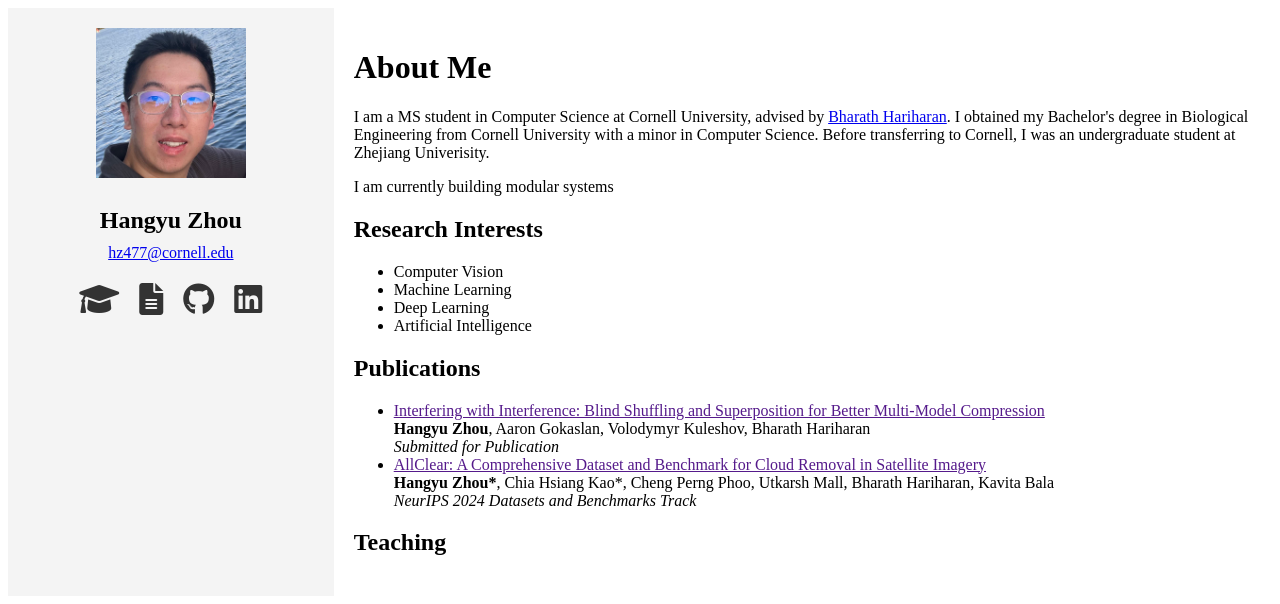
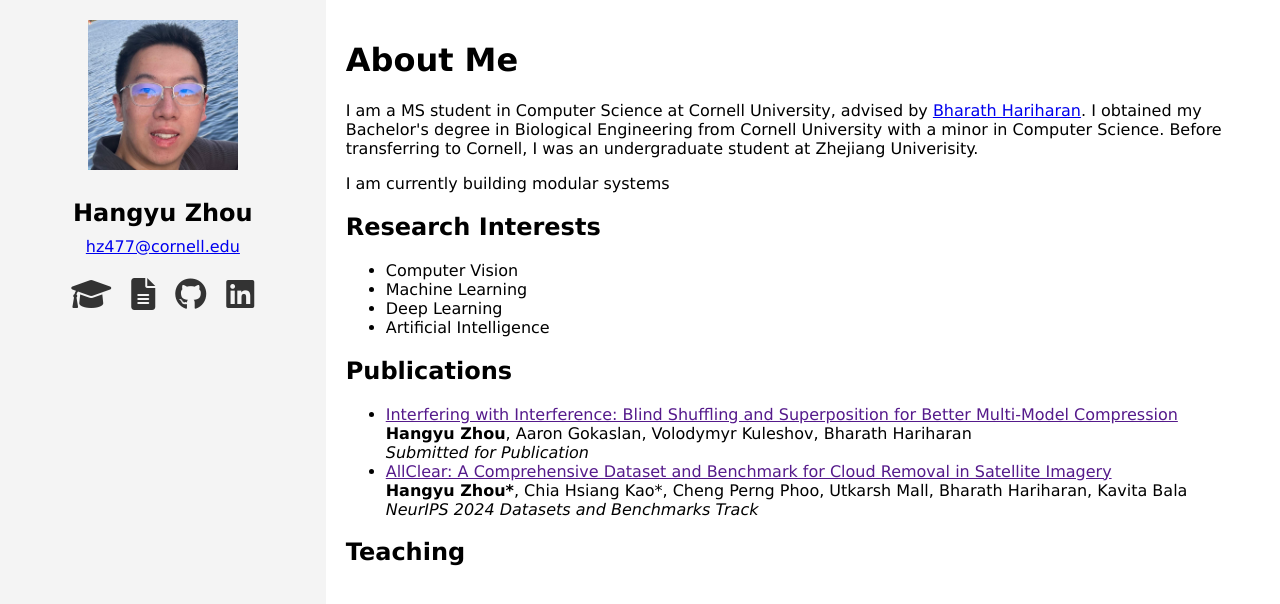
Before and after one commit to Zhou-Hangyu/Zhou-Hangyu.github.io, a plain HTML site: page index.html in a window 1280 px wide. Drawn offline with Linux system fonts and the light colour scheme.

Commit message:
change font

```diff
--- a/index.html
+++ b/index.html
@@ -15,13 +15,17 @@
       padding: 0;
     } */
     body {
-
+      font-family: Verdana, sans-serif;
+      /* Ensure Verdana is applied */
+      font-size: 16px;
       width: 100%;
       height: 100%;
       display: flex;
       justify-content: center;
       align-items: center;
       flex-direction: column;
+      margin: 0;
+      padding: 0;
     }
 
     .container {
@@ -85,7 +89,6 @@
       /* Ensure icons take the same size as defined for the parent */
     }
 
-
     .right-column {
       width: 75%;
       padding: 20px;
@@ -109,10 +112,10 @@
         <a href="your-cv-url.pdf" target="_blank">
           <i class="fas fa-file-alt" aria-hidden="true"></i>
         </a>
-        <a href="https://github.com/your-github" target="_blank">
+        <a href="https://github.com/Zhou-Hangyu" target="_blank">
           <i class="fab fa-github" aria-hidden="true"></i>
         </a>
-        <a href="https://linkedin.com/in/your-linkedin" target="_blank">
+        <a href="https://www.linkedin.com/in/hangyu-zhou-b146931b2/" target="_blank">
           <i class="fab fa-linkedin" aria-hidden="true"></i>
         </a>
       </div>
```
